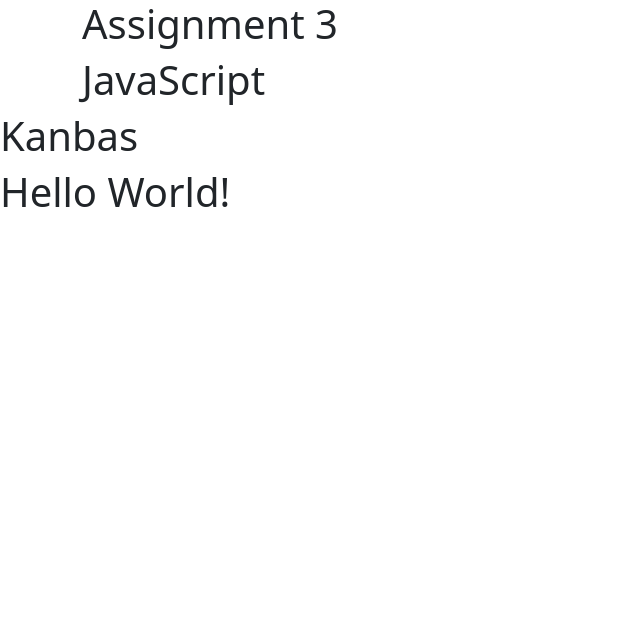
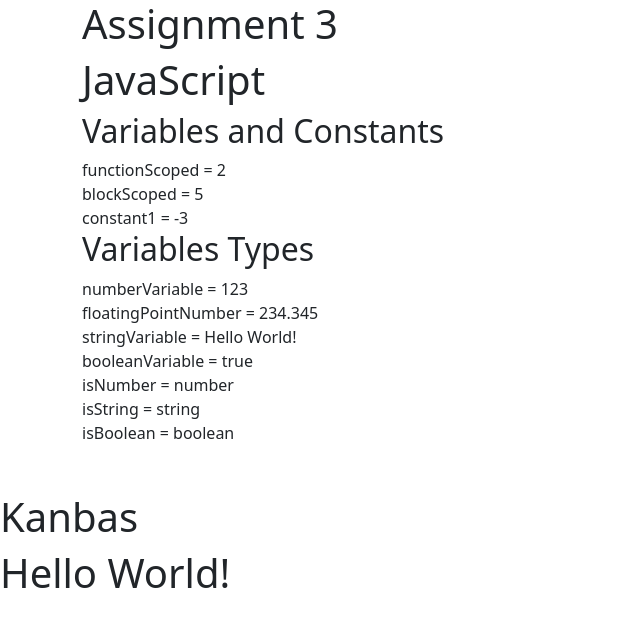
Before and after one commit to dnydlk/kanbas-react-web-app, a React (Create React App) app: page / in a window 1280 px wide. Shown: the top 626 px of the page, without its empty margins (0-640 px from the left). Built offline with nearby package versions, Linux system fonts and the light colour scheme.

Commit message:
Add variables, constants and variable types as react component

```diff
--- /dev/null
+++ b/src/labs/a3/JavaScript/index.tsx
@@ -0,0 +1,16 @@
+import VariablesAndConstants from "./variables/VariablesAndConstants";
+import VariableTypes from "./variables/VariableTypes";
+
+function JavaScript() {
+  console.log("Hello World!");
+  return (
+    <div>
+      <h1>JavaScript</h1>
+      <VariablesAndConstants />
+      <VariableTypes />
+      <br />
+      <br />
+    </div>
+  );
+}
+export default JavaScript;
--- /dev/null
+++ b/src/labs/a3/JavaScript/variables/VariableTypes.tsx
@@ -0,0 +1,23 @@
+function VariableTypes() {
+  let numberVariable = 123;
+  let floatingPointNumber = 234.345;
+  let stringVariable = "Hello World!";
+  let booleanVariable = true;
+  let isNumber = typeof numberVariable;
+  let isString = typeof stringVariable;
+  let isBoolean = typeof booleanVariable;
+  return (
+    <div>
+      <h2>Variables Types</h2>
+      numberVariable = {numberVariable} <br />
+      floatingPointNumber = {floatingPointNumber} <br />
+      stringVariable = {stringVariable} <br />
+      booleanVariable = {booleanVariable + ""} <br />
+      isNumber = {isNumber} <br />
+      isString = {isString} <br />
+      isBoolean = {isBoolean} <br />
+    </div>
+  );
+}
+
+export default VariableTypes;
--- /dev/null
+++ b/src/labs/a3/JavaScript/variables/VariablesAndConstants.tsx
@@ -0,0 +1,15 @@
+function VariablesAndConstants() {
+  var functionScoped = 2;
+  let blockScoped = 5;
+  const constant1 = functionScoped - blockScoped;
+
+  return (
+    <div>
+      <h2>Variables and Constants</h2>
+      functionScoped = {functionScoped} <br />
+      blockScoped = {blockScoped} <br />
+      constant1 = {constant1} <br />
+    </div>
+  );
+}
+export default VariablesAndConstants;
--- a/src/labs/a3/index.tsx
+++ b/src/labs/a3/index.tsx
@@ -1,4 +1,4 @@
-import JavaScript from "./java-script";
+import JavaScript from "./JavaScript";
 function Assignment3() {
   return (
     //- "container" is a Bootstrap class.
--- a/src/labs/a3/java-script/index.tsx
+++ /dev/null
@@ -1,9 +0,0 @@
-function JavaScript() {
-  console.log("Hello World!");
-  return (
-    <div>
-      <h1>JavaScript</h1>
-    </div>
-  );
-}
-export default JavaScript;
```
